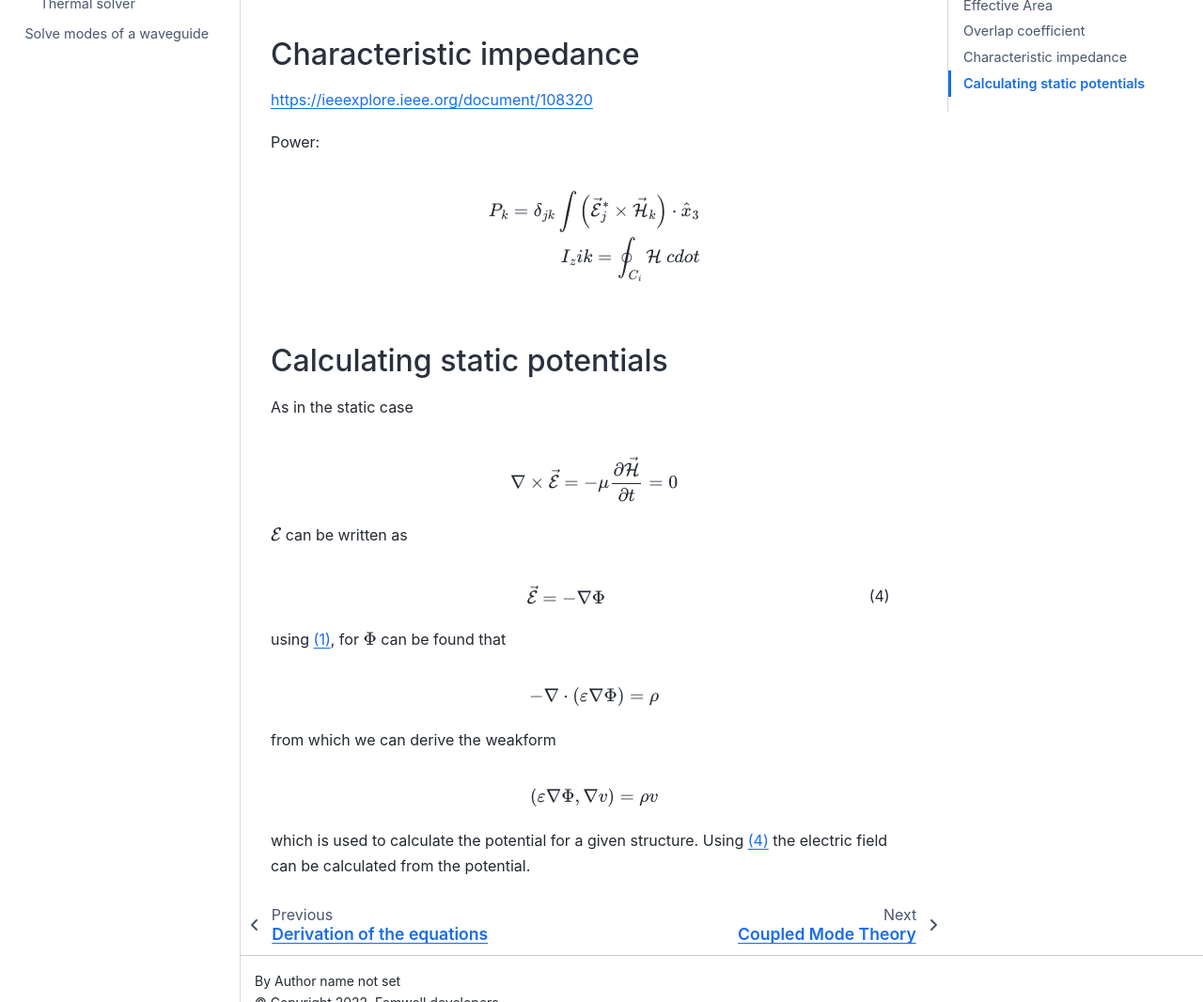
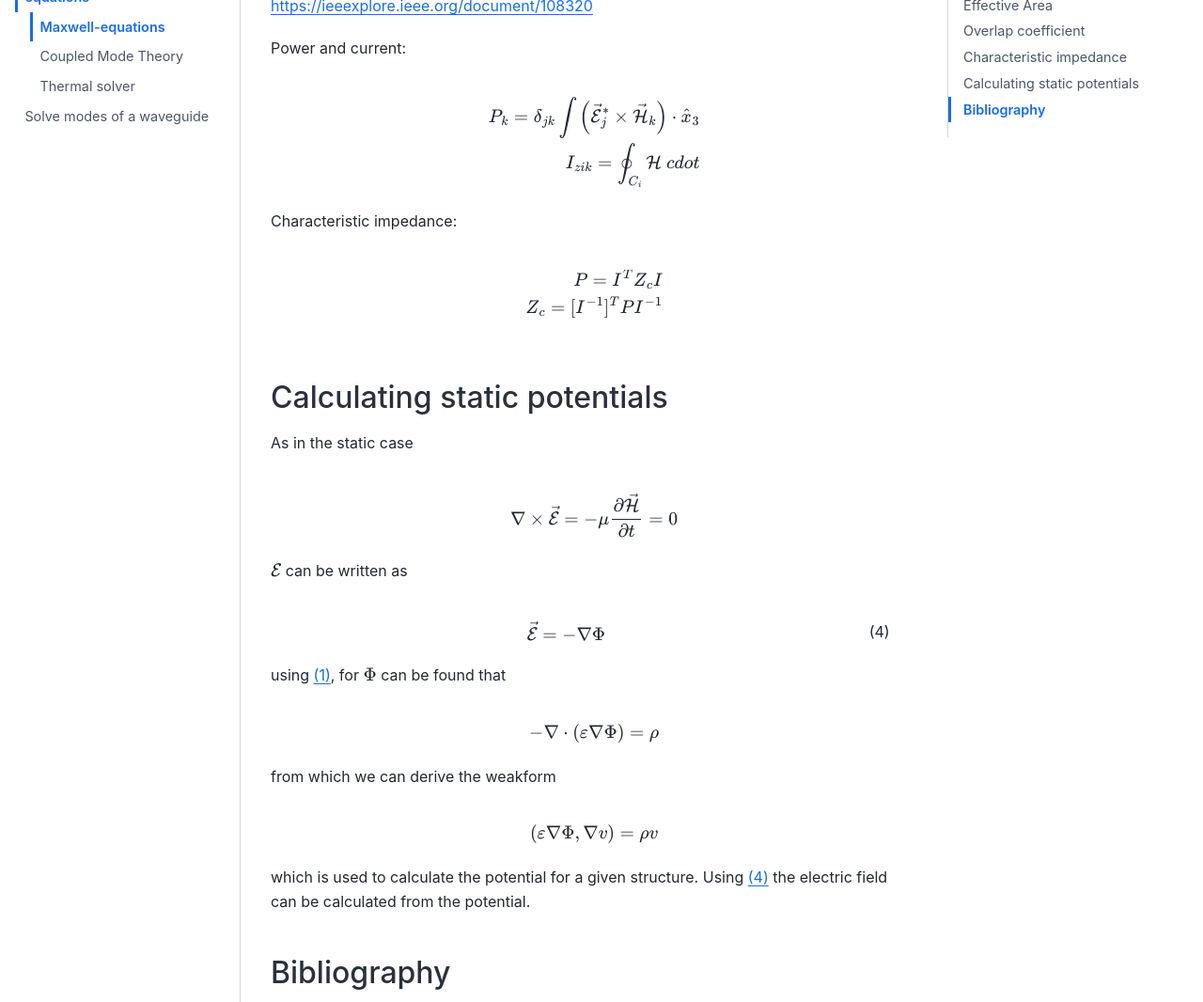
Before and after one commit to HelgeGehring/femwell, a Sphinx documentation site: the page built from docs/source/math/maxwell.rst, in a window 1280 px wide and 1400 px high, scrolled down 3702 px, cut to the strip 219-1285 px from the top of the window. Shown: the whole strip at 94% size. Built offline with Sphinx 7.4.7 and the Sphinx Book theme 1.1.4, drawn with Linux system fonts in a browser that asks for light colours; cross-references to code outside the pages are shown as plain code.

Commit message:
improve docs

```diff
--- a/docs/source/math/maxwell.rst
+++ b/docs/source/math/maxwell.rst
@@ -222,19 +222,24 @@ Overlap coefficient
     =
     c_{\mu\nu}^*
 
-.. bibliography::
-
 ************************
 Characteristic impedance
 ************************
 `<https://ieeexplore.ieee.org/document/108320>`_
 
-Power:
+Power and current:
 
 .. math::
     P_k = \delta_{jk} \int \left( \vec{\mathcal{E}}_j^* \times \vec{\mathcal{H}}_k \right) \cdot \hat{x}_3
 
-    I_zik = \oint_{C_i} \mathcal{H} \ cdot
+    I_{zik} = \oint_{C_i} \mathcal{H} \ cdot
+
+Characteristic impedance:
+
+.. math::
+    P = I^T Z_c I
+
+    Z_c = [I^{-1}]^T P I^{-1}
 
 *****************************
 Calculating static potentials
@@ -271,3 +276,10 @@ from which we can derive the weakform
 
 which is used to calculate the potential for a given structure.
 Using :eq:`EdivPhi` the electric field can be calculated from the potential.
+
+
+************
+Bibliography
+************
+
+.. bibliography::
```
